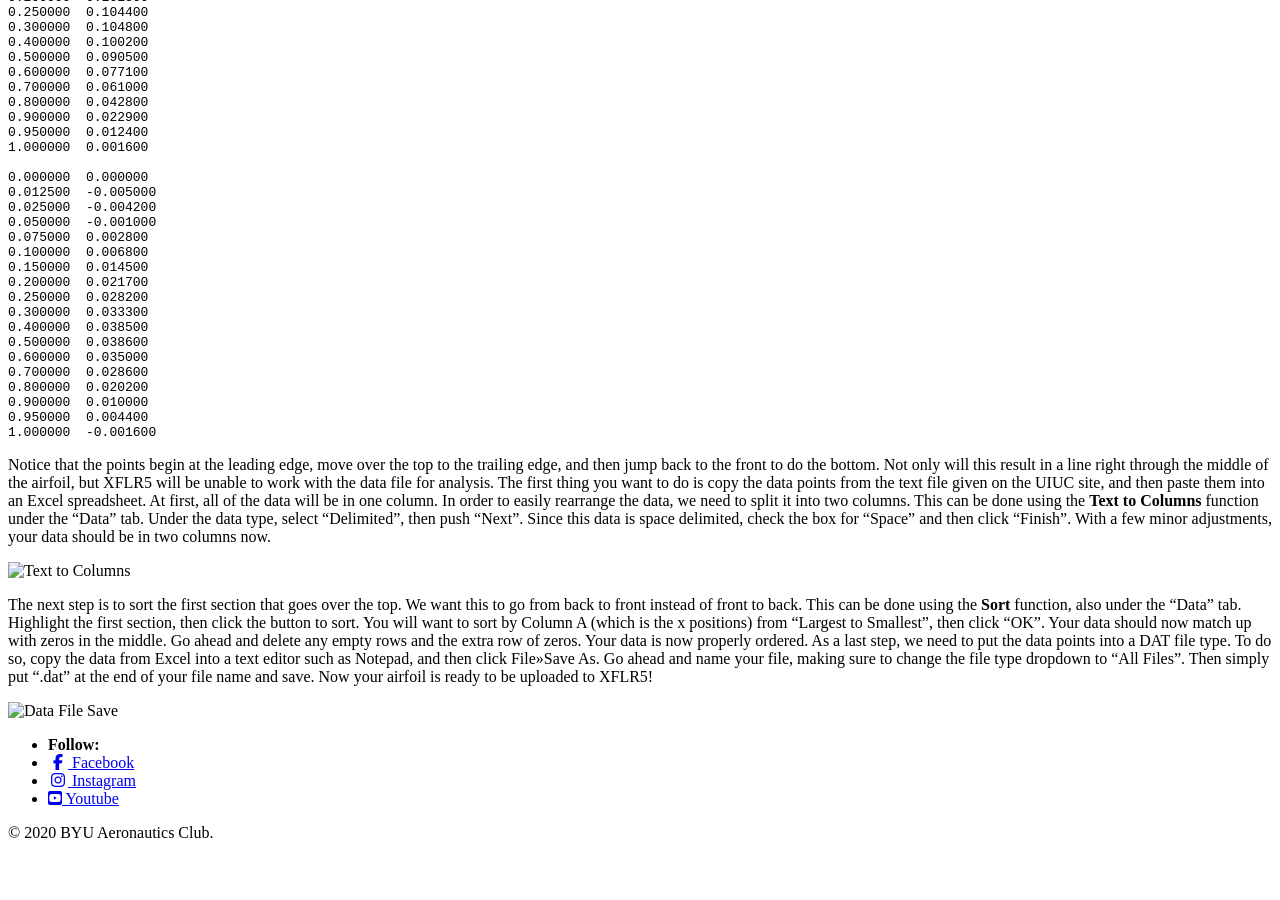
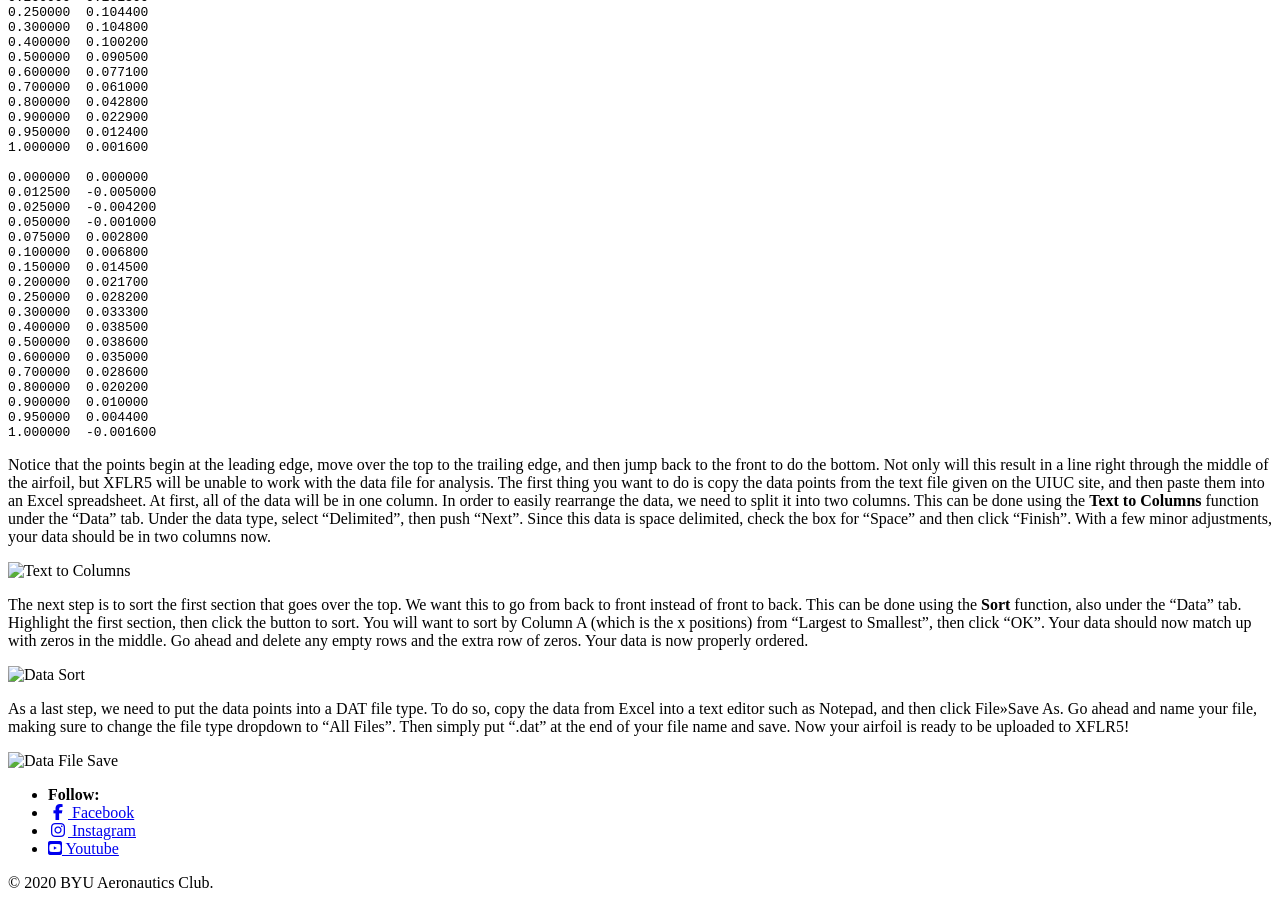
Before and after one commit to BYU-Aeronautics-Club/BYUAeronauticsClub.github.io, a Jekyll site: the page built from _pages/fundamentals/aerodynamics/airfoils.md, in a window 1280 px wide and 900 px high, scrolled down 2193 px. Built offline with Jekyll 4.4.1, drawn with Linux system fonts in a browser that asks for light colours; cached includes are drawn as plain includes; nearby versions of some CDN libraries; before the commit the page ends 3043 px from its top, so only the background shows below that.

Commit message:
Some formatting, adding an image

```diff
--- a/_pages/fundamentals/aerodynamics/airfoils.md
+++ b/_pages/fundamentals/aerodynamics/airfoils.md
@@ -96,6 +96,10 @@ Notice that the points begin at the leading edge, move over the top to the trail
 
 ![Text to Columns](./figures/text_to_columns.JPG)
 
-The next step is to sort the first section that goes over the top. We want this to go from back to front instead of front to back. This can be done using the **Sort** function, also under the "Data" tab. Highlight the first section, then click the button to sort. You will want to sort by Column A (which is the x positions) from "Largest to Smallest", then click "OK". Your data should now match up with zeros in the middle. Go ahead and delete any empty rows and the extra row of zeros. Your data is now properly ordered. As a last step, we need to put the data points into a DAT file type. To do so, copy the data from Excel into a text editor such as Notepad, and then click File>>Save As. Go ahead and name your file, making sure to change the file type dropdown to "All Files". Then simply put ".dat" at the end of your file name and save. Now your airfoil is ready to be uploaded to XFLR5!
+The next step is to sort the first section that goes over the top. We want this to go from back to front instead of front to back. This can be done using the **Sort** function, also under the "Data" tab. Highlight the first section, then click the button to sort. You will want to sort by Column A (which is the x positions) from "Largest to Smallest", then click "OK". Your data should now match up with zeros in the middle. Go ahead and delete any empty rows and the extra row of zeros. Your data is now properly ordered.
 
-![Data File Save](./figures/data_sort.JPG)
+![Data Sort](./figures/data_sort.JPG)
+
+As a last step, we need to put the data points into a DAT file type. To do so, copy the data from Excel into a text editor such as Notepad, and then click File>>Save As. Go ahead and name your file, making sure to change the file type dropdown to "All Files". Then simply put ".dat" at the end of your file name and save. Now your airfoil is ready to be uploaded to XFLR5!
+
+![Data File Save](./figures/data_file_save.JPG)
```
